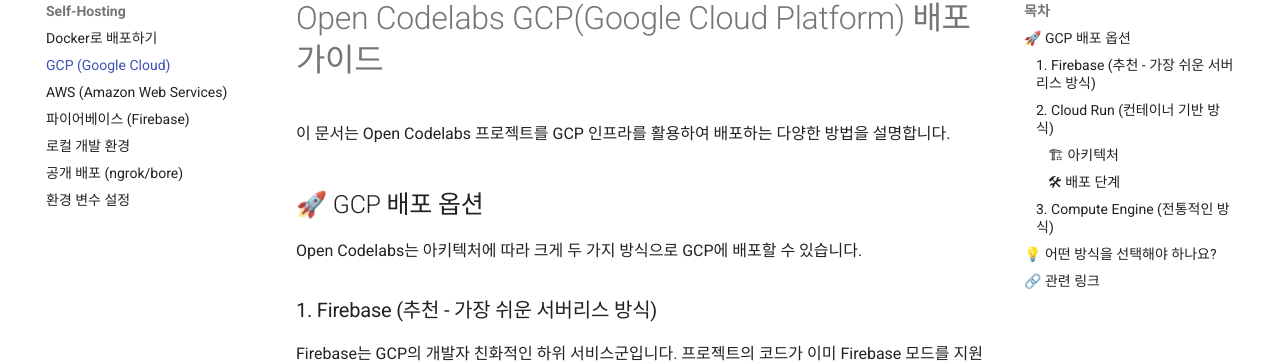
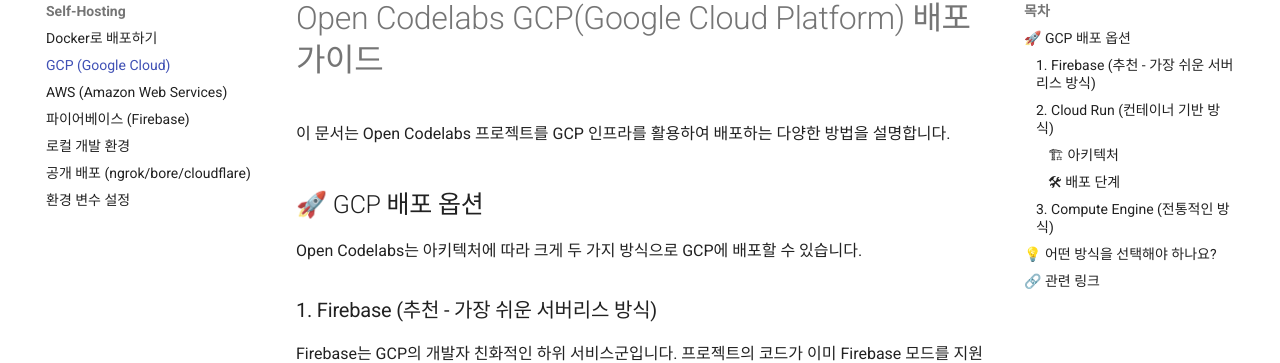
Before and after one commit to JAICHANGPARK/open-codelabs, an MkDocs documentation site: the page built from docs/self-hosting/gcp.md, in a window 1280 px wide. Shown: the part 148-511 px from the top of the page. Built offline with MkDocs 1.6.1 and Material for MkDocs 9.7.7, drawn with Linux system fonts in a browser that asks for light colours; comment, search, counter and statistics services are not loaded; the version menu is left out.

Commit message:
Update mkdocs.yml

```diff
--- a/mkdocs.yml
+++ b/mkdocs.yml
@@ -84,7 +84,7 @@
       - 파이어베이스 (Firebase): self-hosting/firebase.md
 #      - GitHub Pages (Docs): self-hosting/github-pages.md
       - 로컬 개발 환경: self-hosting/local-development.md
-      - 공개 배포 (ngrok/bore): self-hosting/public-deployment.md
+      - 공개 배포 (ngrok/bore/cloudflare): self-hosting/public-deployment.md
       - 환경 변수 설정: self-hosting/environment.md
   - 프로젝트 명세:
       - 개요: specification/overview.md
```
